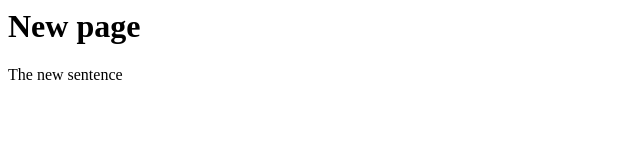
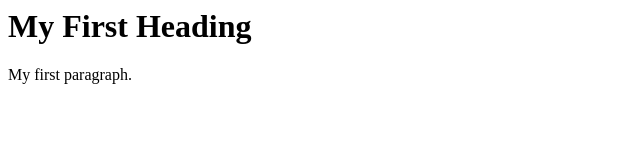
Before and after one commit to darcotech/lms-git, a plain HTML site: page index.html in a window 1280 px wide. Shown: the whole page, without its empty margins (0-640 px from the left). Drawn offline with Linux system fonts and the light colour scheme.

Commit message:
Right content

```diff
--- a/index.html
+++ b/index.html
@@ -1,7 +1,10 @@
 <html>
-	<title> GIT course</title>
-	<h1>New page</h1>
+	<!DOCTYPE html>
+<html>
+<body>
 
-	<p>The new sentence</p>
+<h1>My First Heading</h1>
+<p>My first paragraph.</p>
 
+</body>
 </html>
```
